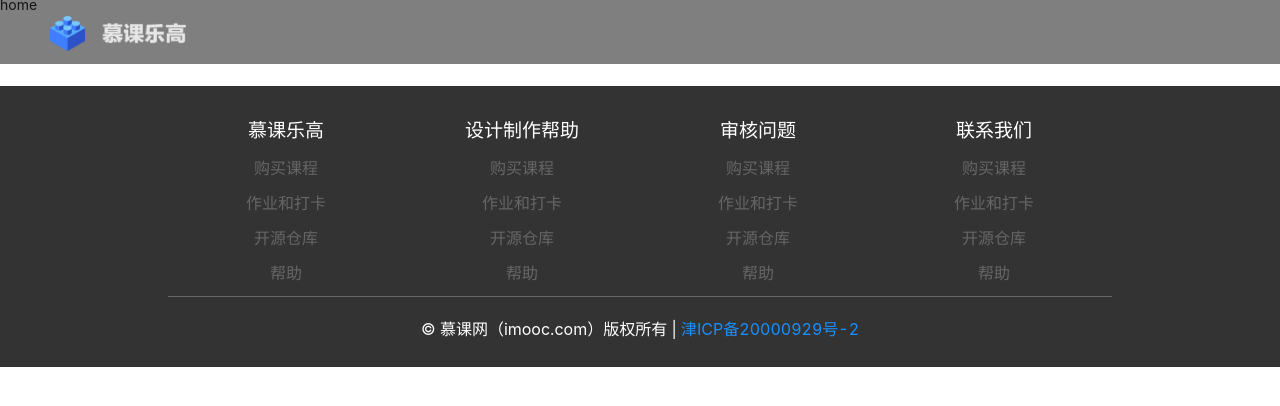
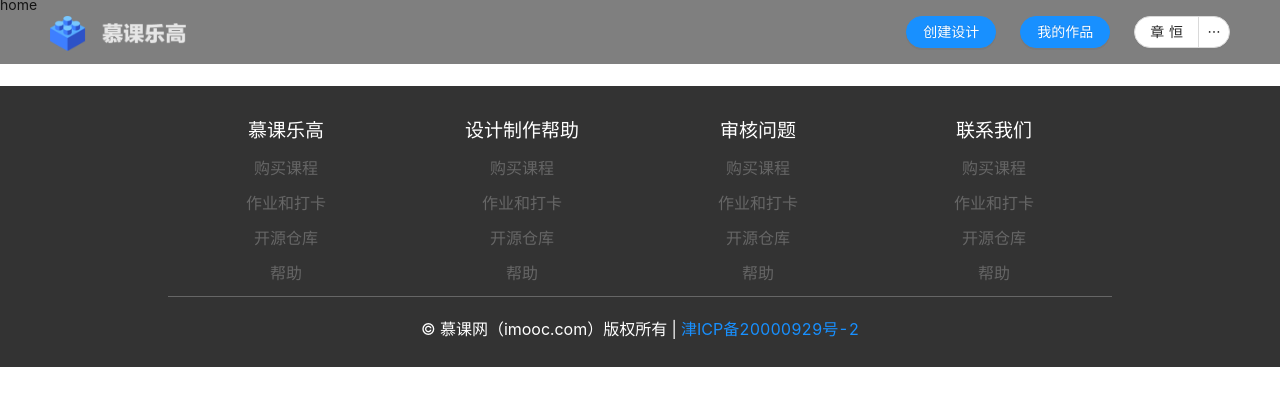
Before and after one commit to albert-get/mylego, a Vue app: page /editor/1 in a window 1280 px wide. Shown: the top 406 px of the page. Built offline with nearby package versions, Linux system fonts and the light colour scheme.

Commit message:
feat:头部

```diff
--- /dev/null
+++ b/src/components/UserProfile.vue
@@ -0,0 +1,64 @@
+<template>
+    <router-link to="/login" v-if="!isLogin">
+        <a-button
+            type="primary"
+            shape="round"
+        >
+            登录
+        </a-button>
+    </router-link>
+    <div v-else>
+        <a-space size="large">
+            <router-link to="/editor/99">
+                <a-button
+                    type="primary"
+                    shape="round"
+                >
+                    创建设计
+                </a-button>
+            </router-link>
+            <router-link to="/works">
+                <a-button
+                    type="primary"
+                    shape="round"
+                >
+                    我的作品
+                </a-button>
+            </router-link>
+            <a-dropdown-button class="user-profile-component">
+                <router-link to="/setting">{{'章恒'}}</router-link>
+                <template v-slot:overlay>
+                    <a-menu class="user-profile-dropdown">
+                        <a-menu-item key="1"><router-link to="/setting" class="inherit-color"><span>个人设置</span></router-link></a-menu-item>
+                        <a-menu-item key="2" ><a class="inherit-color"><span>登出</span></a></a-menu-item>
+                    </a-menu>
+                </template>
+            </a-dropdown-button>
+        </a-space>
+    </div>
+</template>
+
+<script lang="ts">
+import { defineComponent } from 'vue'
+export default defineComponent({
+    name: 'user-profile',
+    setup () {
+        const isLogin = true;
+        return {
+            isLogin
+        }
+    }
+})
+</script>
+
+<style>
+.user-profile-component .ant-btn-two-chinese-chars{
+    border-radius: 16px 0 0 16px!important;
+}
+.user-profile-component .ant-dropdown-trigger{
+    border-radius:  0 16px 16px 0 !important;
+}
+.inherit-color{
+    color: inherit;
+}
+</style>
--- a/src/views/Index.vue
+++ b/src/views/Index.vue
@@ -5,6 +5,7 @@
                 <div class="page-title">
                     <router-link to="/"><img class="logo-img" src="../assets/logo2.png"/></router-link>
                 </div>
+                <user-profile ></user-profile>
             </a-layout-header>
             <a-layout-content :class="{ 'home-layout': isHome }">
                 <router-view></router-view>
@@ -53,9 +54,13 @@
 <script lang="ts">
 import { defineComponent, computed } from 'vue'
 import { useRoute } from 'vue-router'
+import UserProfile from '../components/UserProfile.vue'
 
 export default defineComponent({
     name: 'Index',
+    components: {
+        UserProfile
+    },
     setup() {
         const route = useRoute()
         const isHome = computed( ()=>route.name === 'home' )
```
